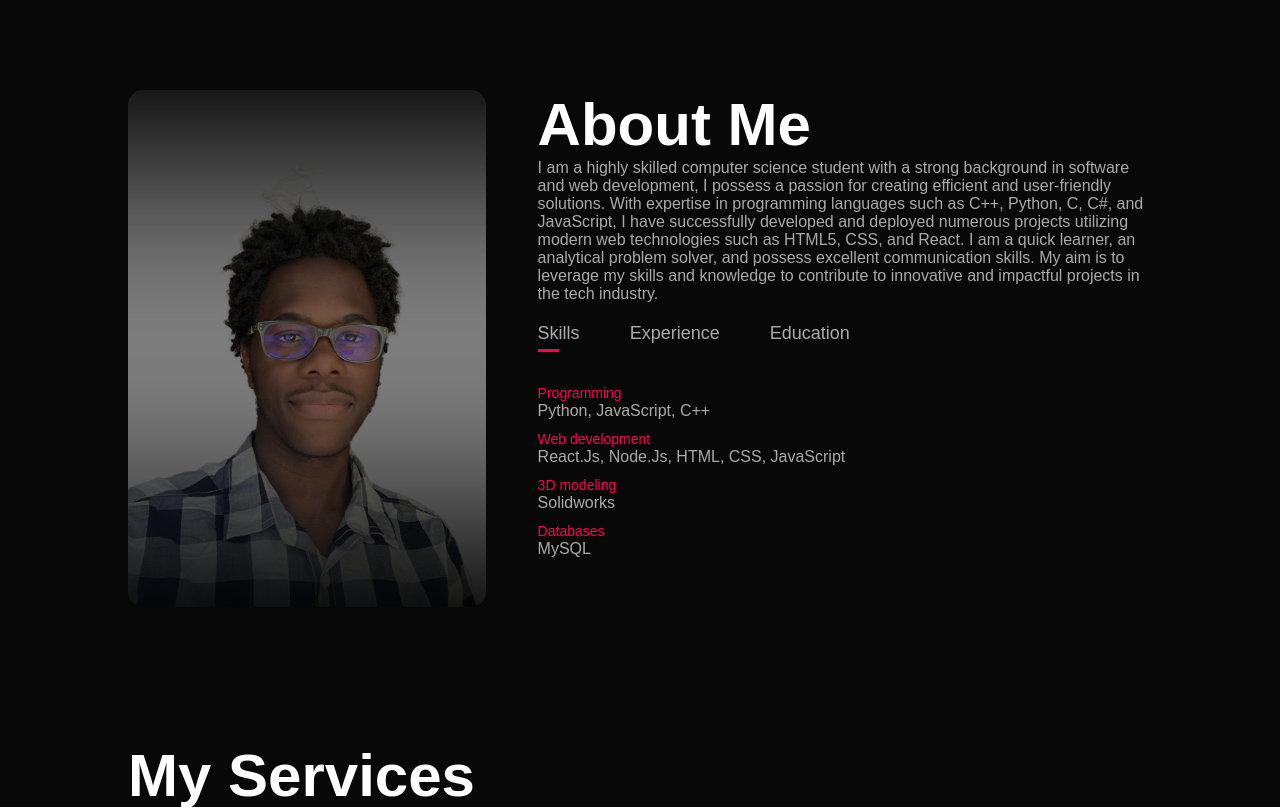
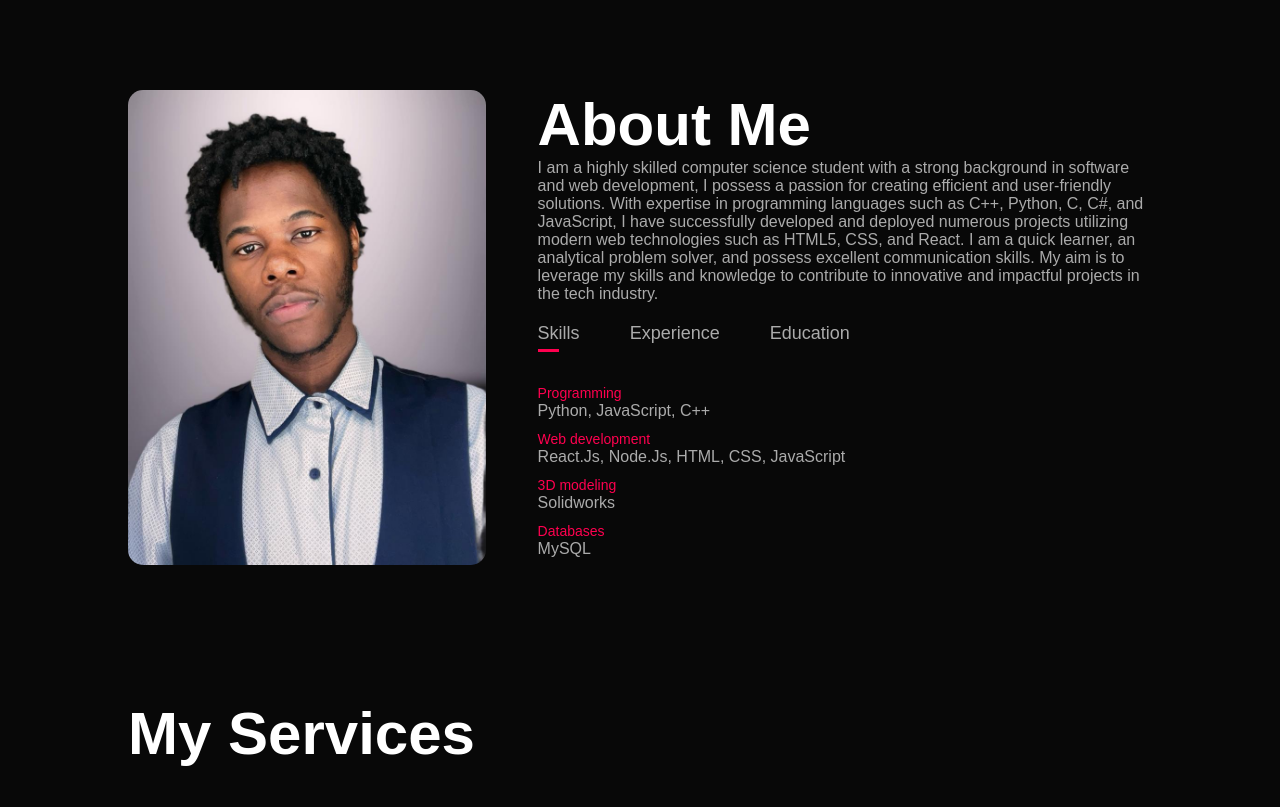
Before and after one commit to tboysavage/portfolio, a plain HTML site: page index.html in a window 1280 px wide. Shown: the part 800-1607 px from the top of the page. Drawn offline with Linux system fonts and the light colour scheme.

Commit message:
Update index.html

```diff
--- a/index.html
+++ b/index.html
@@ -34,7 +34,7 @@
     <div class="container">
         <div class="row">
             <div class="about-col-1">
-                <img src="images/dark.png">
+                <img src="images/dark.jpg">
             </div>
             <div class="about-col-2">
                 <h1 class="sub-title">About Me</h1>
```
